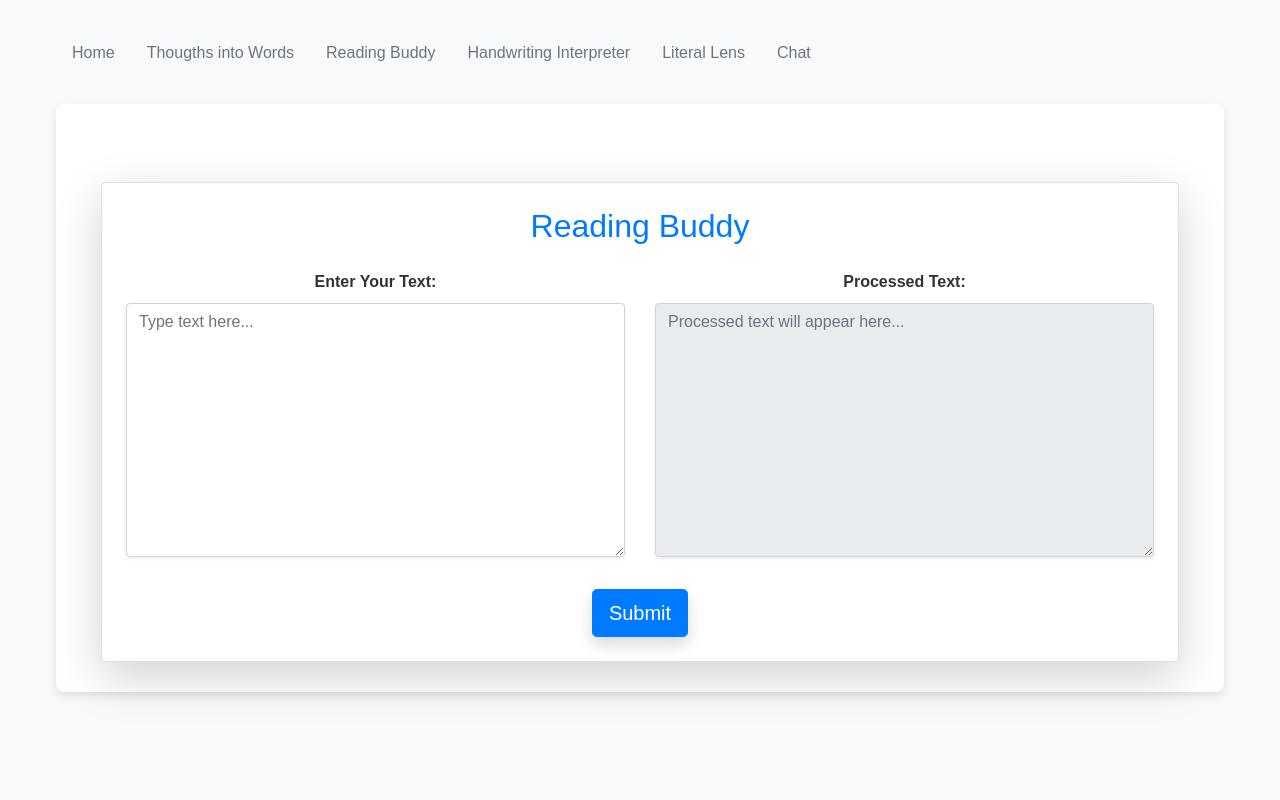
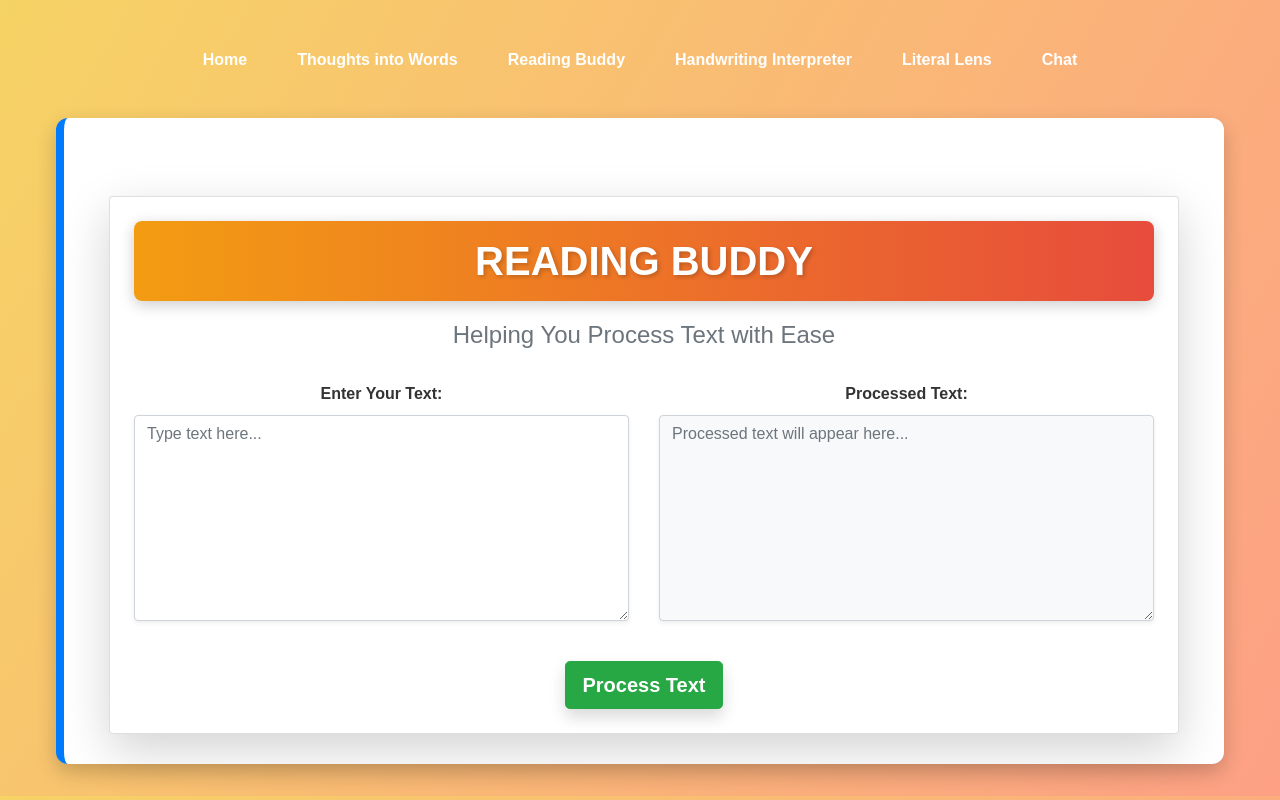
Before and after one commit to Shawarm0/HackSheffield9-Project, a Flask app: page /dyslexia in a window 1280 px wide. Run offline with Flask 3, Linux system fonts and the light colour scheme.

Commit message:
hb colorsss

```diff
--- a/templates/base.html
+++ b/templates/base.html
@@ -10,29 +10,35 @@
    <style>
        body {
            font-family: Arial, sans-serif;
-           background-color: #f8f9fa;
+           background: linear-gradient(120deg, #f6d365, #fda085);
            color: #333;
            line-height: 1.6;
        }
 
-       .table {
-           margin: 0 auto;
+       .nav-pills {
+           justify-content: center;
        }
 
        .nav-pills .nav-link {
-           color: #6c757d;
-           font-weight: 500;
-           transition: color 0.3s, background-color 0.3s;
+           color: #ffffff;
+           font-weight: bold;
+           background: transparent; /* Default transparent background */
+           margin: 5px;
+           border-radius: 4px; /* Rectangular shape */
+           padding: 10px 20px;
+           transition: background-color 0.3s ease, color 0.3s ease, transform 0.3s ease;
        }
 
        .nav-pills .nav-link:hover {
+           background: linear-gradient(90deg, #007bff, #62bdfc);
            color: #fff;
-           background-color: #6a1b9a;
+           transform: scale(1.05);
        }
 
        .nav-pills .nav-link.active {
-           color: #fff;
-           background-color: #6a1b9a;
+           background: transparent; /* Keep active state plain */
+           color: #007bff;
+           font-weight: bold;
        }
 
        .container-fluid {
@@ -41,11 +47,49 @@
        }
 
        .content-section {
-           background-color: #fff;
+           background: #fff;
            padding: 30px;
-           border-radius: 8px;
-           box-shadow: 0 4px 8px rgba(0, 0, 0, 0.1);
+           border-radius: 12px;
+           box-shadow: 0 8px 20px rgba(0, 0, 0, 0.2);
            margin-top: 30px;
+           border-left: 8px solid #007bff;
+           transition: transform 0.3s ease, box-shadow 0.3s ease;
+       }
+
+       .content-section:hover {
+           transform: scale(1.02);
+           box-shadow: 0 12px 30px rgba(0, 0, 0, 0.3);
+       }
+
+       h1, h3 {
+           font-weight: bold;
+       }
+
+       h1 {
+           text-transform: uppercase;
+           font-size: 2.5rem;
+           color: #fff;
+           text-align: center;
+           margin-bottom: 20px;
+           padding: 10px;
+           background: linear-gradient(90deg, #62bdfc, #82d4ff);
+           border-radius: 20px;
+           box-shadow: 0 4px 15px rgba(0, 0, 0, 0.2);
+       }
+
+       h3 {
+           color: #007bff;
+       }
+
+       a {
+           color: #007bff;
+           text-decoration: none;
+           transition: color 0.3s ease;
+       }
+
+       a:hover {
+           color: #62bdfc;
+           text-decoration: underline;
        }
    </style>
 </head>
@@ -54,7 +98,7 @@
        <!-- Navigation Bar -->
        <nav class="nav nav-pills flex-column flex-sm-row mb-4">
            <a class="nav-item nav-link" href="{{ url_for('index') }}">Home</a>
-           <a class="nav-item nav-link" href="{{ url_for('dysgraphia.dysgraphia') }}">Thougths into Words</a>
+           <a class="nav-item nav-link" href="{{ url_for('dysgraphia.dysgraphia') }}">Thoughts into Words</a>
            <a class="nav-item nav-link" href="{{ url_for('dyslexia.dyslexia') }}">Reading Buddy</a>
            <a class="nav-item nav-link" href="{{ url_for('dyspraxia.dyspraxia') }}">Handwriting Interpreter</a>
            <a class="nav-item nav-link" href="{{ url_for('autism.autism') }}">Literal Lens</a>
--- a/templates/dyslexia/dyslexia.html
+++ b/templates/dyslexia/dyslexia.html
@@ -2,34 +2,52 @@
 
 {% block content %}
 <div class="container mt-5">
-    <!-- Main Content -->
+    <!-- Main Content Card -->
     <div class="card shadow-lg p-4">
-        <h2 class="text-center text-primary mb-4">Reading Buddy</h2>
+        <!-- Header Section -->
+        <div class="text-center mb-4">
+            <h1 class="text-white py-3"
+                style="background: linear-gradient(90deg, #f39c12, #e74c3c);
+                       border-radius: 8px;
+                       color: #fff;
+                       font-weight: bold;
+                       text-shadow: 2px 2px 4px rgba(0, 0, 0, 0.2);">
+                Reading Buddy
+            </h1>
+            <h2 class="text-secondary" style="font-size: 1.5rem;">Helping You Process Text with Ease</h2>
+        </div>
+
+        <!-- Form Section -->
         <form id="dyslexia-form" method="POST">
             <div class="row">
                 <!-- Input Box -->
-                <div class="col-md-6 mb-3">
+                <div class="col-md-6 mb-4">
                     <div class="form-group">
                         <label for="text" class="font-weight-bold">Enter Your Text:</label>
-                        <textarea id="text" name="text" class="form-control shadow-sm" rows="10" placeholder="Type text here..."></textarea>
+                        <textarea id="text" name="text" class="form-control shadow-sm" rows="8"
+                                  placeholder="Type text here..."></textarea>
                     </div>
                 </div>
                 <!-- Output Box -->
-                <div class="col-md-6 mb-3">
+                <div class="col-md-6 mb-4">
                     <div class="form-group">
                         <label for="output" class="font-weight-bold">Processed Text:</label>
-                        <textarea id="output" class="form-control shadow-sm" rows="10" readonly placeholder="Processed text will appear here..."></textarea>
+                        <textarea id="output" class="form-control shadow-sm bg-light" rows="8" readonly
+                                  placeholder="Processed text will appear here..."></textarea>
                     </div>
                 </div>
             </div>
+            <!-- Button Section -->
             <div class="text-center">
-                <button type="submit" class="btn btn-primary btn-lg shadow">Submit</button>
-                <button type="button" id="quit-button" class="btn btn-danger btn-lg shadow d-none">Quit</button>
+                <button type="submit" class="btn btn-success btn-lg shadow" style="font-weight: bold;">Process Text</button>
+                <button type="button" id="quit-button" class="btn btn-danger btn-lg shadow d-none"
+                        style="font-weight: bold;">Quit</button>
             </div>
         </form>
     </div>
 </div>
 
+<!-- JavaScript Section -->
 <script>
     const quitButton = document.getElementById("quit-button");
     const outputField = document.getElementById("output");
@@ -69,7 +87,7 @@
         } finally {
             // Re-enable the submit button
             submitButton.disabled = false;
-            submitButton.textContent = "Submit";
+            submitButton.textContent = "Process Text";
         }
     });
 
@@ -89,5 +107,4 @@
         }
     });
 </script>
-
 {% endblock %}
```
Also changed, not shown: templates/autism/autism.html (+24 -10 lines).
